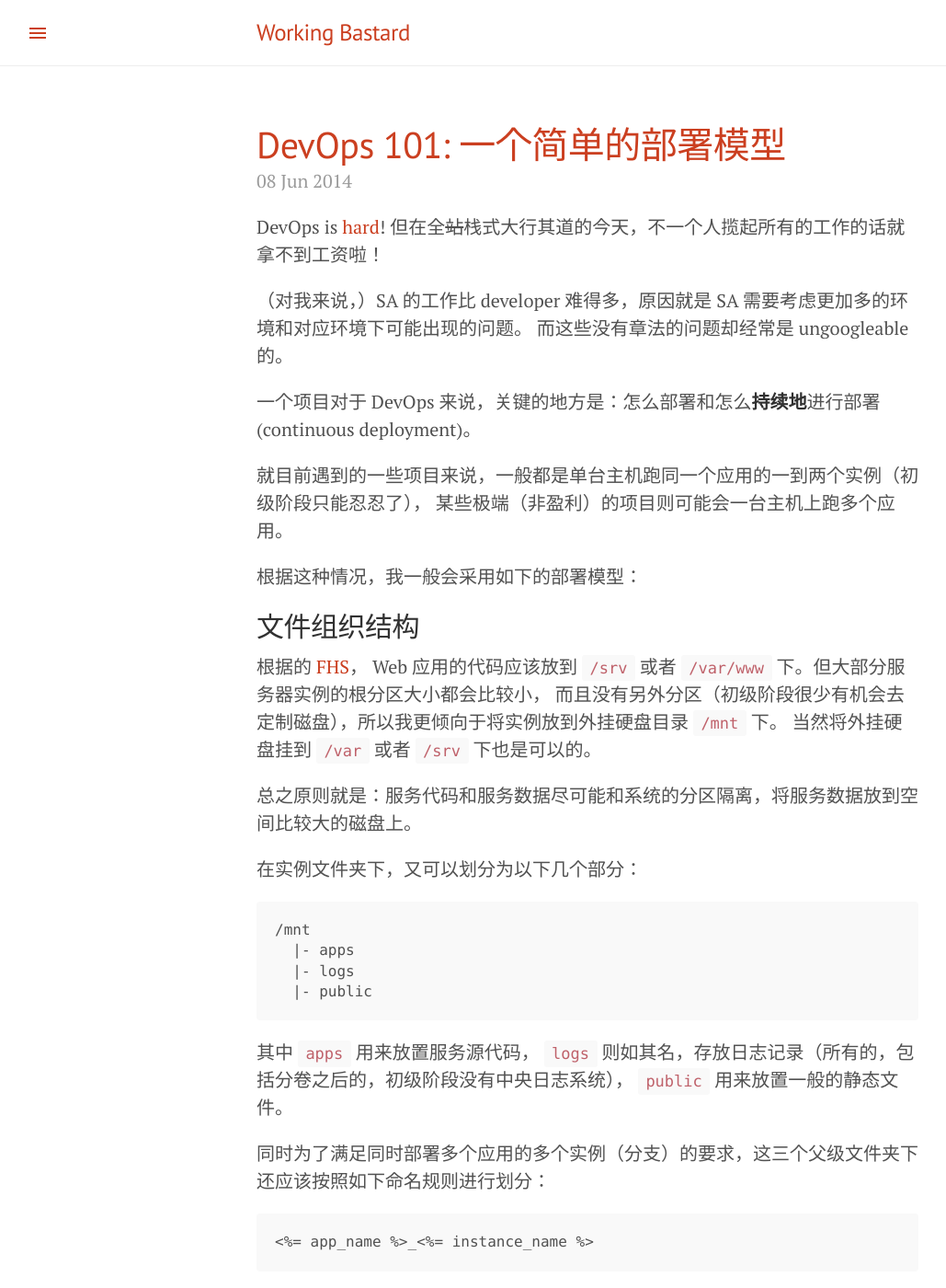
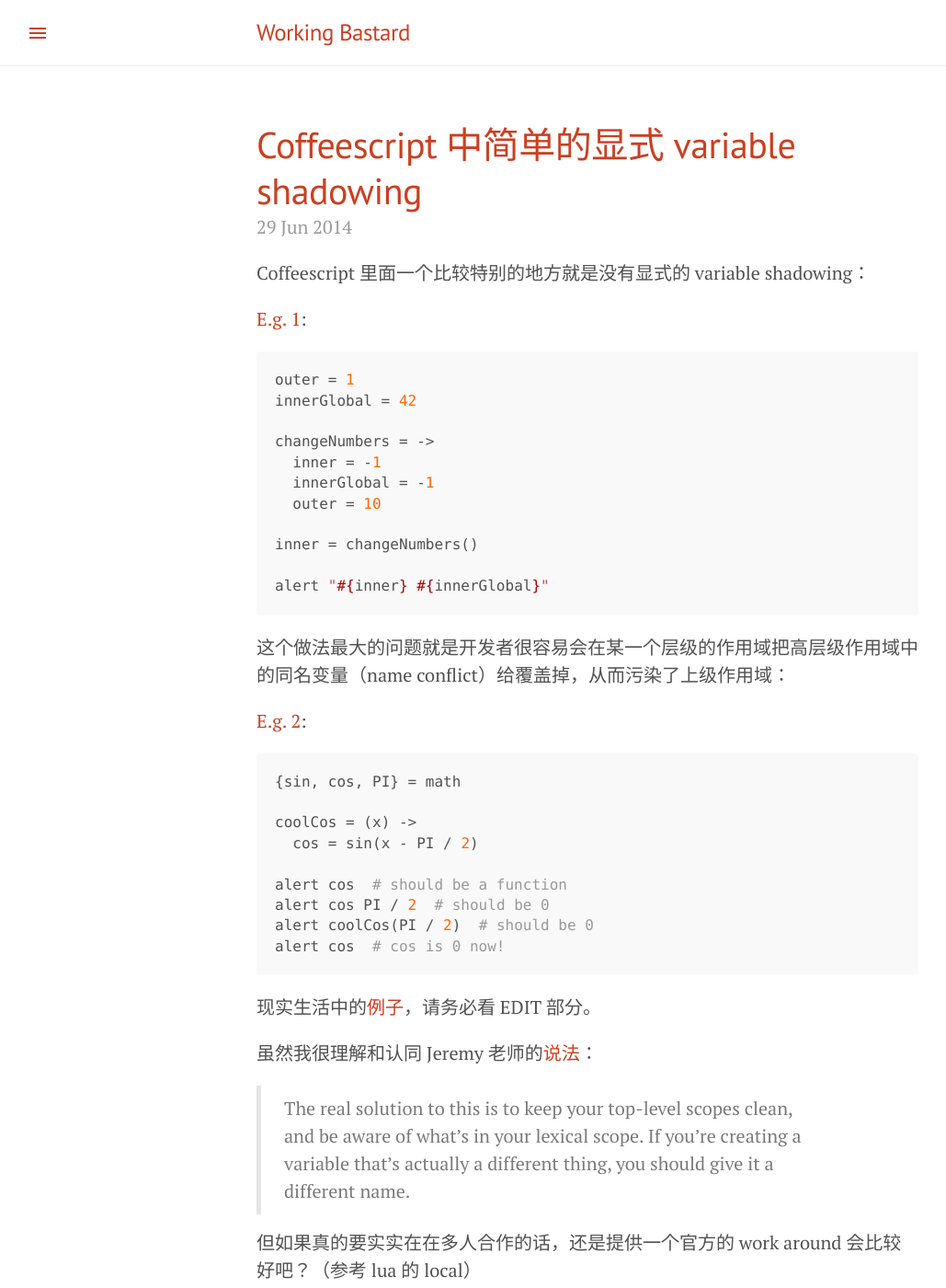
Before and after one commit to bcho/youknowmymind, a Jekyll site: the page built from index.html, in a window 1280 px wide and 1400 px high. Shown: the whole window at 92% size, without its empty margins (1-1030 px from the left). Built offline with Jekyll 4.4.1, drawn with Linux system fonts in a browser that asks for light colours; Markdown is read by kramdown in place of the engine named in the settings; the list of posts is cut into pages by our own code; some of the changed text lies outside the part shown.

Commit message:
New post.

````diff
--- /dev/null
+++ b/_posts/2014-06-29-a-simple-workaround-for-variable-shadowing-in-coffeescript.md
@@ -0,0 +1,83 @@
+---
+title: "Coffeescript 中简单的显式 variable shadowing"
+data: 2014-06-29 12:00:00
+layout: post
+categories: javascript programming
+---
+
+Coffeescript 里面一个比较特别的地方就是没有显式的 variable shadowing：
+
+[E.g. 1](http://dou.bz/3ROhYm):
+
+```coffeescript
+outer = 1
+innerGlobal = 42
+
+changeNumbers = ->
+  inner = -1
+  innerGlobal = -1
+  outer = 10
+
+inner = changeNumbers()
+
+alert "#{inner} #{innerGlobal}"
+```
+
+这个做法最大的问题就是开发者很容易会在某一个层级的作用域把高层级作用域中的同名变量（name conflict）给覆盖掉，从而污染了上级作用域：
+
+[E.g. 2](http://dou.bz/3kjeWs):
+
+```coffeescript
+{sin, cos, PI} = math
+
+coolCos = (x) ->
+  cos = sin(x - PI / 2)
+
+alert cos  # should be a function
+alert cos PI / 2  # should be 0
+alert coolCos(PI / 2)  # should be 0
+alert cos  # cos is 0 now!
+```
+
+现实生活中的[例子](http://stackoverflow.com/questions/15223430/why-is-coffeescript-of-the-opinion-that-shadowing-is-a-bad-idea/15228602#15228602)，请务必看 EDIT 部分。
+
+
+虽然我很理解和认同 Jeremy 老师的[说法](https://github.com/jashkenas/coffeescript/issues/712#issuecomment-430673)：
+
+> The real solution to this is to keep your top-level scopes clean, and be aware of what's in your lexical scope. If you're creating a variable that's actually a different thing, you should give it a different name.
+
+
+但如果真的要实实在在多人合作的话，还是提供一个官方的 work around 会比较好吧？（参考 lua 的 local）
+
+
+------------------
+
+
+在 [#712](https://github.com/jashkenas/coffeescript/issues/712) 这个 issue 中，也有人提出了一个看起来还不错的[解决方法](https://github.com/jashkenas/coffeescript/issues/712#issuecomment-8595484)。
+
+
+具体原理就是利用 JavaScript 的[函数参数优先级比外层作用域高](https://developer.mozilla.org/en-US/docs/Web/JavaScript/Reference/Functions_and_function_scope?redirectlocale=en-US&redirectslug=JavaScript%2FReference%2FFunctions_and_function_scope#Name_conflicts)的特点，明确限定我们的局部变量的作用域（当然用 literal 的 ``var`` 也行，哪个好看就见仁见智了。）
+
+
+于是 E.g. 2 可以改成如下：
+
+[E.g. 3](http://dou.bz/0gUswl):
+
+```coffeescript
+outer = 1
+innerGlobal = 42
+
+changeNumbers = -> do (innerGlobal) ->
+  inner = -1
+  innerGlobal = -1
+  outer = 10
+  alert innerGlobal  # should be -1
+  return outer
+
+inner = changeNumbers()
+
+alert "#{inner} #{innerGlobal}"  # innerGlobal should be 42
+```
+
+
+通过上述的方法（``do`` 不是必须的），妈妈就再也不用担心<del>同事</del>把我的 coffeescript 代码弄坏啦！（虽然就是丑了点。）
````
Also changed, not shown: _posts/2014-06-08-a-simple-deploy-solution.md (+1 -1 lines).
